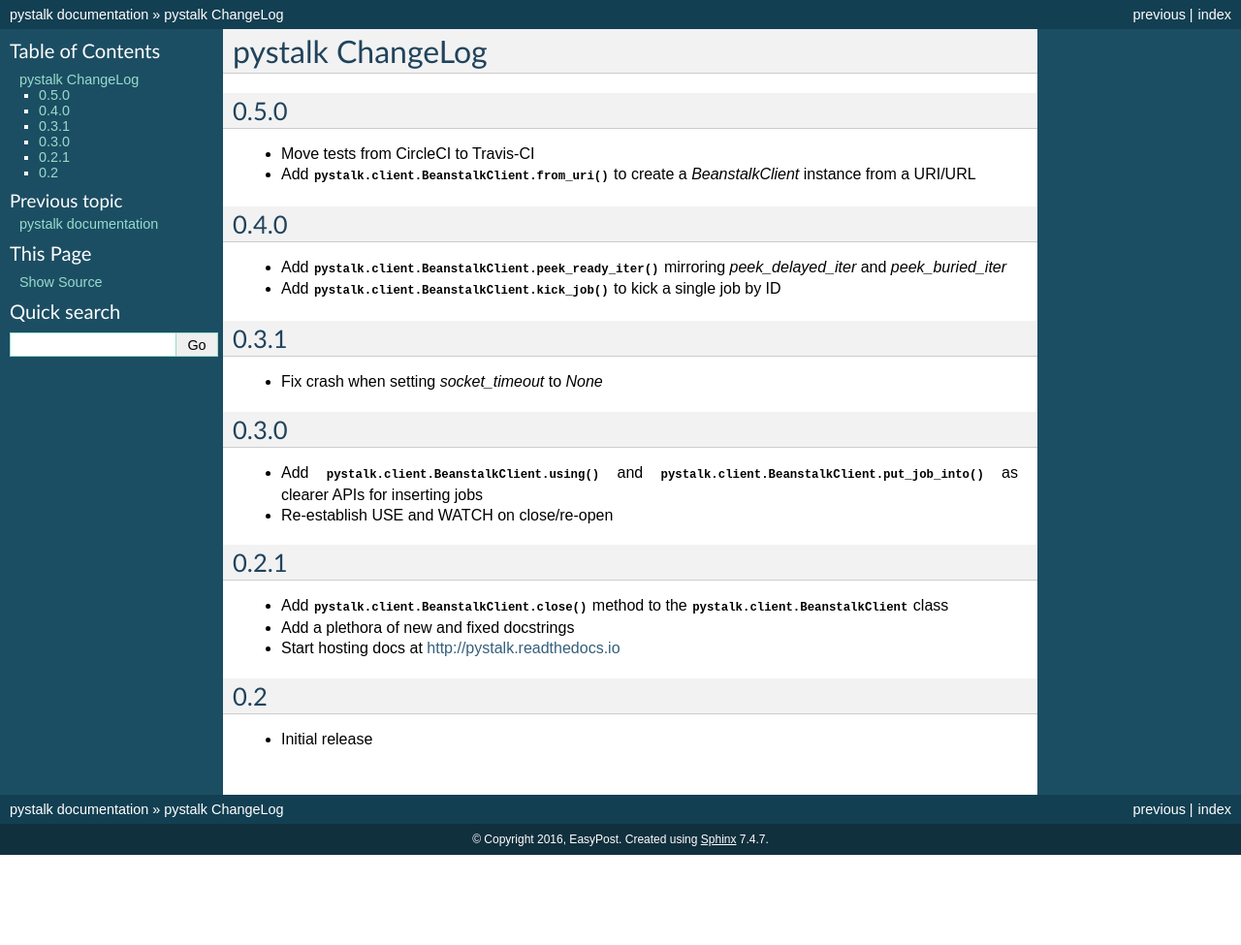
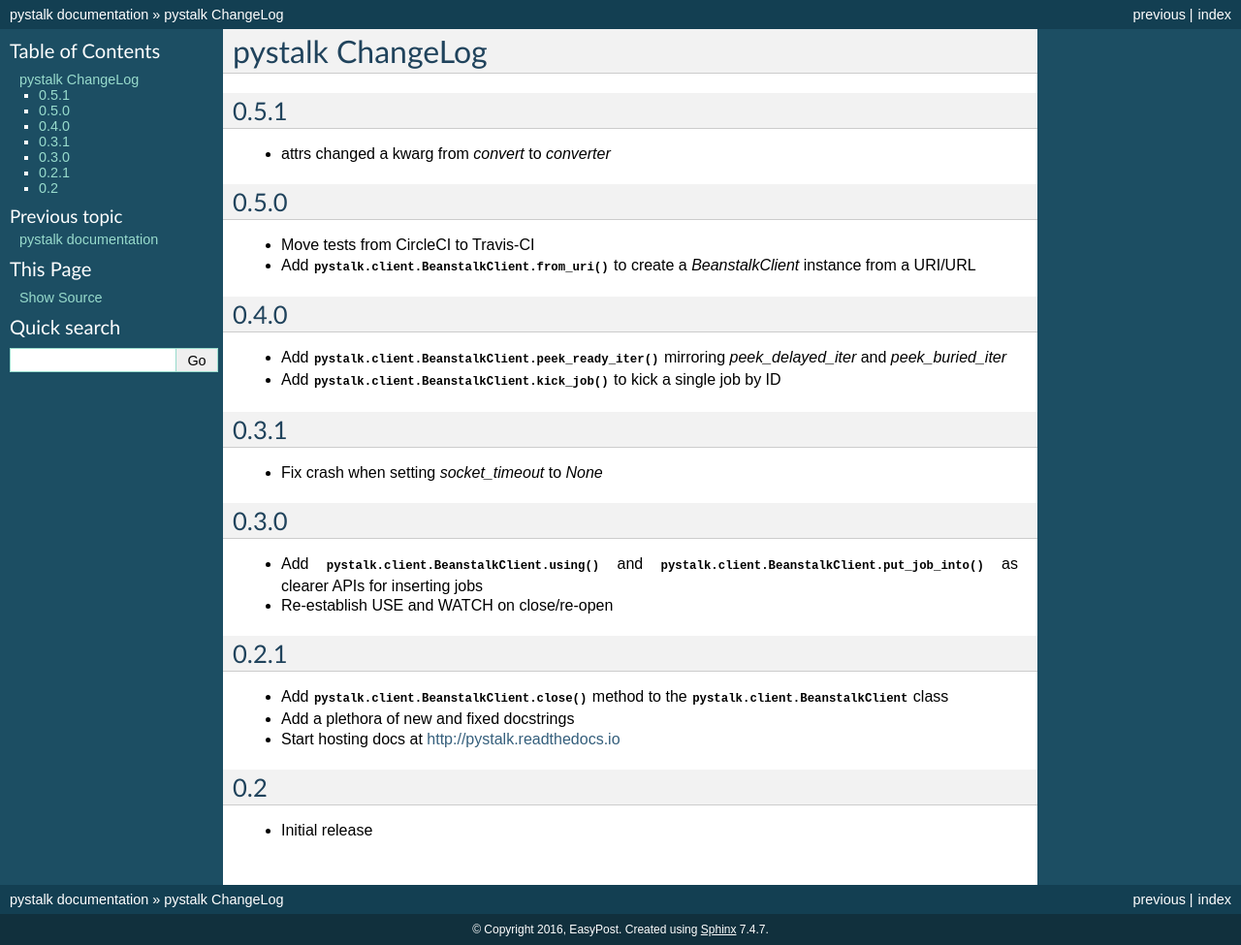
Before and after one commit to EasyPost/pystalk, a Sphinx documentation site: the page built from docs/source/CHANGES.rst, in a window 1280 px wide. Shown: the whole page at 97% size. Built offline with Sphinx 7.4.7, drawn with Linux system fonts in a browser that asks for light colours; before the commit the page ends 900 px from its top, so only the background shows below that.

Commit message:
bump to 0.5.1

```diff
--- a/docs/source/CHANGES.rst
+++ b/docs/source/CHANGES.rst
@@ -1,6 +1,11 @@
 #################
 pystalk ChangeLog
 #################
+
+=====
+0.5.1
+=====
+* attrs changed a kwarg from `convert` to `converter`
 
 =====
 0.5.0
--- a/setup.py
+++ b/setup.py
@@ -9,7 +9,7 @@ with open('requirements.txt', 'r') as f:
 
 setup(
     name="pystalk",
-    version="0.5.0",
+    version="0.5.1",
     author="EasyPost",
     author_email="oss@easypost.com",
     url="https://github.com/easypost/pystalk",
```
